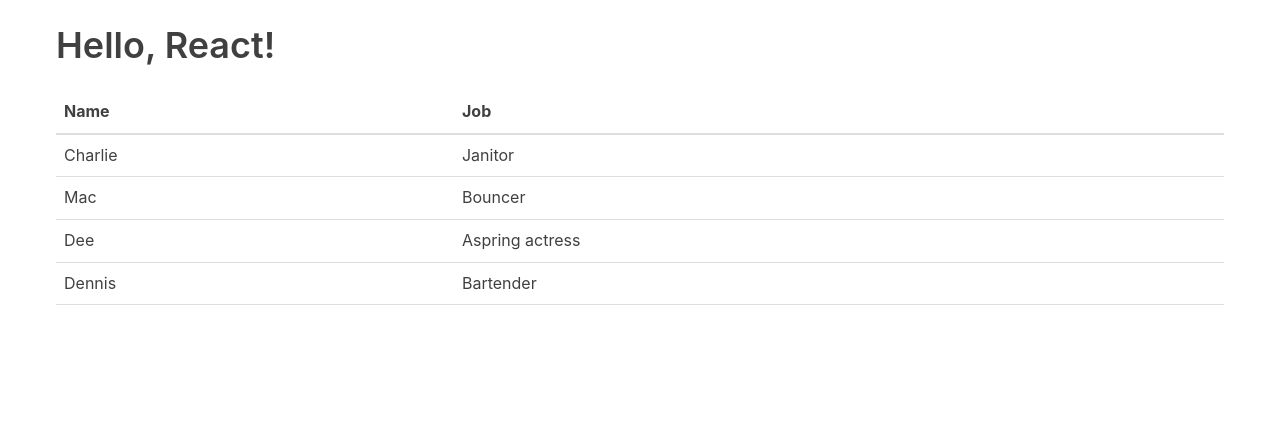
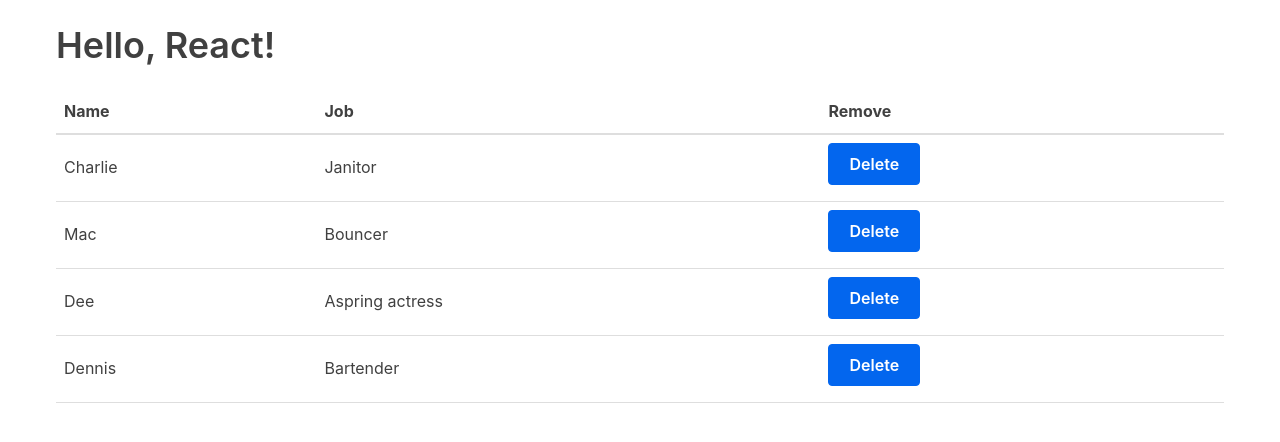
Before and after one commit to electrictangent/reactrouterpractise, a React (Create React App) app in the folder tutorial-react-app/: page / in a window 1280 px wide. Shown: the top 442 px of the page. Built offline with nearby package versions, Linux system fonts and the light colour scheme.

Commit message:
Added way of modifying Table state

```diff
--- a/tutorial-react-app/src/App.js
+++ b/tutorial-react-app/src/App.js
@@ -4,9 +4,9 @@
 
 // Render class component Table
 class App extends Component {
-  render() {
-    // Pretend return array from a JSON based API
-    const characters = [
+    // Adding state object
+    state = {
+        characters: [
             {
             name: 'Charlie',
             job: 'Janitor',
@@ -24,11 +24,46 @@
             job: 'Bartender',
             },
         ]
+    }
+
+    // Method to update state
+    removeCharacter = (index) => {
+        const { characters } = this.state
+
+        this.setState({
+            characters: characters.filter((chracter, i) => {
+                return i !== index
+            }),
+        })
+    }
+
+    render() {
+        // Pretend return array from a JSON based API
+        // Defines properties for Table component
+        // const characters = [
+        //     {
+        //     name: 'Charlie',
+        //     job: 'Janitor',
+        //     },
+        //     {
+        //     name: 'Mac',
+        //     job: 'Bouncer',
+        //     },
+        //     {
+        //     name: 'Dee',
+        //     job: 'Aspring actress',
+        //     },
+        //     {
+        //     name: 'Dennis',
+        //     job: 'Bartender',
+        //     },
+        // ]
+        const { characters } = this.state
 
         return (
         <div className="container">
             <h1>Hello, React!</h1>
-        <Table characterData={characters} />
+            <Table characterData={characters} removeCharacter={this.removeCharacter} />
         </div>
         )
     }
--- a/tutorial-react-app/src/Table.js
+++ b/tutorial-react-app/src/Table.js
@@ -7,6 +7,7 @@
             <tr>
                 <th>Name</th>
                 <th>Job</th>
+                <th>Remove</th>
             </tr>
         </thead>
     )
@@ -19,6 +20,9 @@
             <tr key={index}>
                 <td>{row.name}</td>
                 <td>{row.job}</td>
+                <td>
+                    <button onClick={() => props.removeCharacter(index)}>Delete</button>
+                </td>
             </tr>
         )
     })
@@ -26,18 +30,30 @@
     return <tbody>{rows}</tbody>
 }
 
-// Custom Class component
-class Table extends Component {
-    render() {
-        const { characterData } = this.props
+// No point in having Table as a class component as it does not possess a state
+const Table = (props) => {
+    const { characterData, removeCharacter } = props
 
-        return (
-            <table>
-                <TableHeader />
-                <TableBody characterData={characterData} />
-            </table>
-        )
-    }
+    return (
+        <table>
+            <TableHeader />
+            <TableBody characterData={characterData} removeCharacter={removeCharacter} />
+        </table>
+    )
 }
 
+// Custom Class component
+// class Table extends Component {
+//     render() {
+//         const { characterData } = this.props
+
+//         return (
+//             <table>
+//                 <TableHeader />
+//                 <TableBody characterData={characterData} />
+//             </table>
+//         )
+//     }
+// }
+
 export default Table
```
Lines whose indentation alone changed are shown as unchanged.
